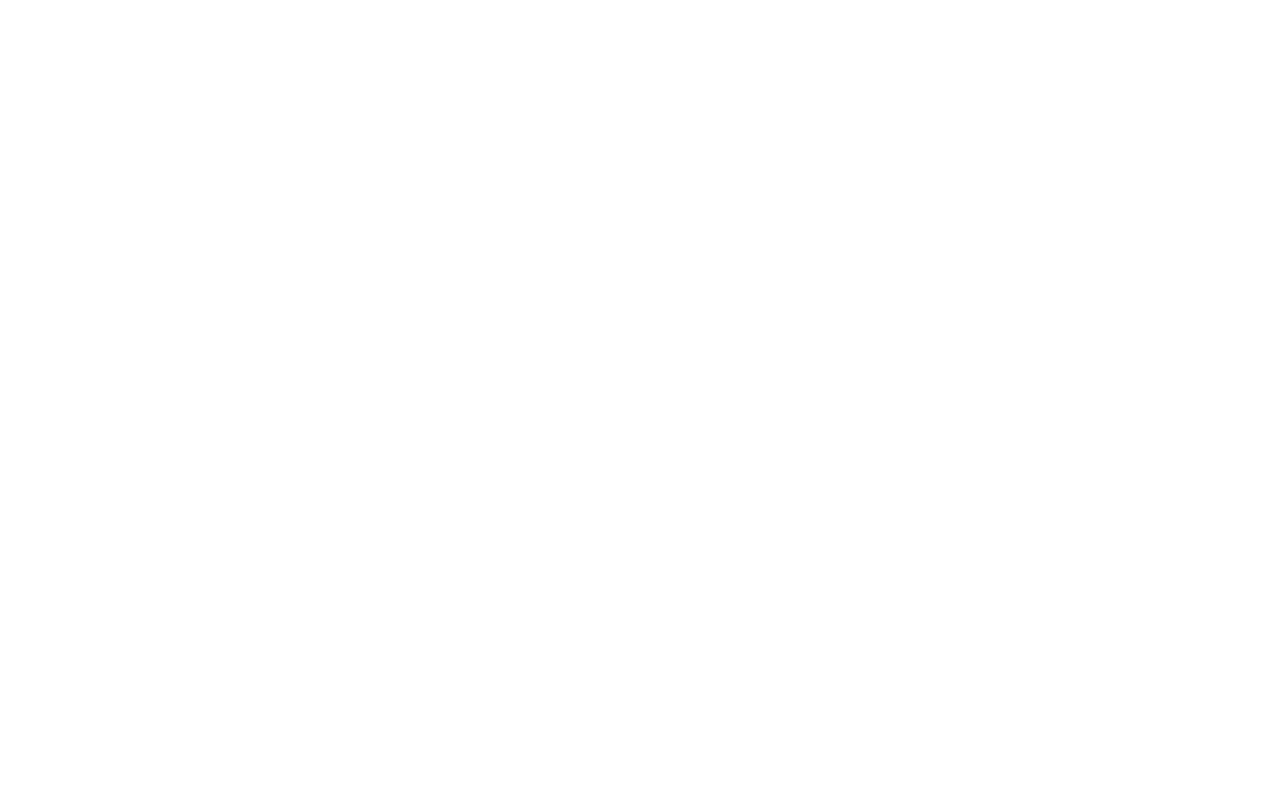
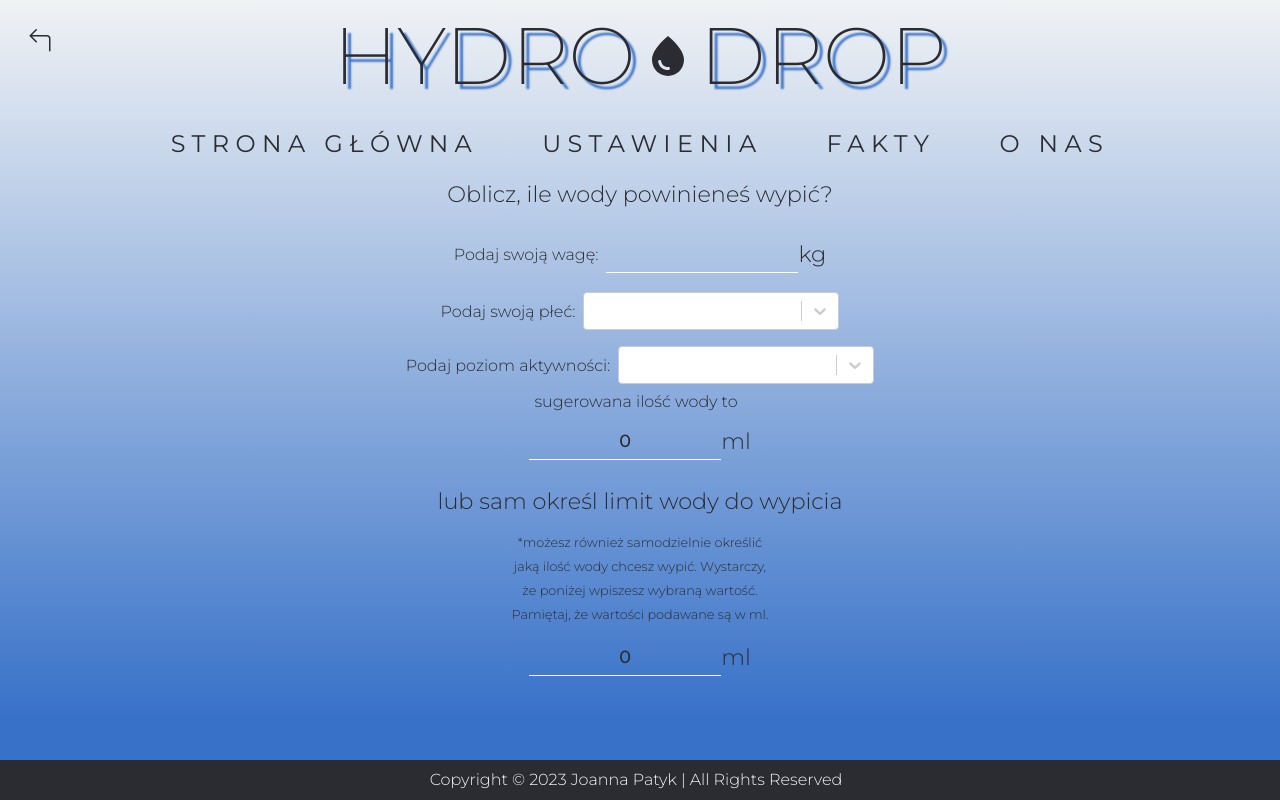
Before and after one commit to JoannaPatyk/hydrocrab-app, a React (Create React App) app: page /settings in a window 1280 px wide. Before the commit this address had no page. Built offline with nearby package versions, Linux system fonts and the light colour scheme; a web font is replaced by a local one.

Commit message:
Gender and activity level were taken into account in calculating the amount of water to drink Changed the appearance of the settings page

```diff
--- a/src/App.js
+++ b/src/App.js
@@ -11,22 +11,13 @@
     return (
         <BrowserRouter>
             <Routes>
-                <Route
-                    path="dashboard"
-                    element={
-                        <>
-                            <Layout />
-                            <Dashboard />
-                        </>
-                    }
-                >
-                    <Route path="dashboard" element={<Dashboard />} />
+                <Route path="/" element={<Landing />} />
+                <Route path="/" element={<Layout />}>
+                    <Route path="/dashboard" element={<Dashboard />} />
                     <Route path="settings" element={<Settings />} />
                     <Route path="facts" element={<Facts />} />
                     <Route path="about" element={<About />} />
                 </Route>
-
-                <Route path="/" element={<Landing />} />
             </Routes>
         </BrowserRouter>
     );
--- a/src/components/FormInput.js
+++ b/src/components/FormInput.js
@@ -1,19 +1,18 @@
 import React from 'react';
 import PropTypes from 'prop-types';
 
-function FormInput({ id, type, name, value, text, onChange, placeholder }) {
+function FormInput({ id, type, label, value, onChange, placeholder }) {
     return (
         <div className="form-container">
+            <label>{label}</label>
             <input
                 id={id}
                 type={type}
                 value={value}
                 className="form-input"
-                name={name}
                 onChange={onChange}
                 placeholder={placeholder}
             />
-            <h4>{text}</h4>
         </div>
     );
 }
@@ -22,8 +21,7 @@
     id: PropTypes.string,
     type: PropTypes.string,
     value: PropTypes.any,
-    name: PropTypes.string,
-    text: PropTypes.string,
+    label: PropTypes.string,
     onChange: PropTypes.func,
     placeholder: PropTypes.string
 };
--- a/src/components/FormSelect.js
+++ b/src/components/FormSelect.js
@@ -2,10 +2,9 @@
 import Select from 'react-select';
 import PropTypes from 'prop-types';
 
-const FormSelect = ({ value, options, text, placeholder, onChange }) => {
+const FormSelect = ({ value, options, placeholder, onChange }) => {
     return (
         <div className="select-container">
-            <h4>{text}</h4>
             <Select
                 myFontSize="16px"
                 className="form-select"
@@ -21,7 +20,6 @@
 FormSelect.propTypes = {
     onChange: PropTypes.func,
     options: PropTypes.array,
-    text: PropTypes.string,
     placeholder: PropTypes.string,
     value: PropTypes.object
 };
--- a/src/pages/Dashboard.js
+++ b/src/pages/Dashboard.js
@@ -42,6 +42,7 @@
 
     const handleCleanUp = () => {
         setBigCupActiveHeight(0);
+        console.log(bigCupActiveHeight);
     };
 
     return (
--- a/src/pages/Settings.js
+++ b/src/pages/Settings.js
@@ -1,28 +1,16 @@
 import React, { useEffect, useState } from 'react';
+import { Link } from 'react-router-dom';
 import styled from 'styled-components';
-import Menu from '../components/Menu';
-import { Link } from 'react-router-dom';
-import { BsArrow90DegLeft } from 'react-icons/bs';
 import Footer from '../components/Footer';
 import FormSelect from '../components/FormSelect';
 import FormInput from '../components/FormInput';
+import { BsArrow90DegLeft } from 'react-icons/bs';
 import { useWaterContext } from '../context/WaterContext';
+import genderOptions from '../utils/gender';
+import activityOptions from '../utils/activity';
 
-const genderOptions = [
-    { value: '-', label: '-' },
-    { value: 'kobieta', label: 'kobieta' },
-    { value: 'mężczyzna', label: 'mężczyzna' }
-];
-
-const activityOptions = [
-    { value: '-', label: '-' },
-    { value: 'mała', label: 'mała' },
-    { value: 'średnia', label: 'średnia' },
-    { value: 'duża', label: 'duża' }
-];
 function Settings() {
     const { literAmount, setLiterAmount } = useWaterContext();
-
     const [weight, setWeight] = useState('');
     const [gender, setGender] = useState('');
     const [activity, seActivity] = useState('');
@@ -32,8 +20,24 @@
         setLiterAmount(value);
     };
 
-    const handleLiterAmountChange2 = () => {
-        setLiterAmount(weight * 30);
+    const handleLiterAmountChangeMyself = () => {
+        let baseAmount = weight * 30;
+
+        if (gender === 'kobieta') {
+            baseAmount += 100;
+        } else if (gender === 'mężczyzna') {
+            baseAmount += 200;
+        }
+
+        if (activity === 'mała') {
+            baseAmount += 50;
+        } else if (activity === 'średnia') {
+            baseAmount += 200;
+        } else if (activity === 'duża') {
+            baseAmount += 300;
+        }
+
+        setLiterAmount(baseAmount);
     };
 
     const handleWeightChange = (event) => {
@@ -42,12 +46,19 @@
     };
 
     useEffect(() => {
-        handleLiterAmountChange2();
+        const timeout = setTimeout(() => {
+            handleLiterAmountChangeMyself();
+        }, 1000);
+
+        return () => {
+            clearTimeout(timeout);
+        };
         // eslint-disable-next-line
-    }, [weight]);
+    }, [weight, gender, activity]);
 
     const handleGender = (selected) => {
-        setGender(selected.value);
+        const value = selected.value;
+        setGender(value);
     };
 
     const handleActivity = (selected) => {
@@ -57,48 +68,57 @@
 
     return (
         <Wrapper>
-            <Link to="/" className="back-icon">
+            <Link to="/dashboard" className="back-icon">
                 <BsArrow90DegLeft />
             </Link>
             <div className="settings-container">
-                <h2>Ile wody chcesz wypić?</h2>
-                <div className="questions">
-                    <h3>Podaj sam ilość wody</h3>
+                <div className="choice-container">
+                    <h3>Oblicz, ile wody powinieneś wypić?</h3>
+                    <div className="question">
+                        <h4>Podaj swoją wagę:</h4>
+                        <FormInput id="weightInput" value={weight} type="number" onChange={handleWeightChange} />
+                        <h3>kg</h3>
+                    </div>
+                    <div className="question">
+                        <h4>Podaj swoją płeć:</h4>
+                        <FormSelect
+                            options={genderOptions}
+                            value={{ value: gender, label: gender }}
+                            onChange={handleGender}
+                        />
+                    </div>
+                    <div className="question">
+                        <h4>Podaj poziom aktywności:</h4>
+                        <FormSelect
+                            options={activityOptions}
+                            value={{ value: activity, label: activity }}
+                            onChange={handleActivity}
+                        />
+                    </div>
+                    <h4>sugerowana ilość wody to</h4>
+                    <div className="answer">
                         <FormInput
                             id="literInput"
                             value={literAmount}
                             type="number"
-                        text={'ml'}
-                        onChange={handleLiterAmountChange}
+                            onChange={handleLiterAmountChangeMyself}
                         />
-                    <h3>lub oblicz ilość wody do wypicia</h3>
-                    <FormInput
-                        id="weightInput"
-                        value={weight}
-                        type="number"
-                        text={'kg'}
-                        onChange={handleWeightChange}
-                    />
-                    <FormSelect
-                        options={genderOptions}
-                        value={{ value: gender, label: gender }}
-                        text={'Płeć:'}
-                        onChange={handleGender}
-                    />
-                    <FormSelect
-                        options={activityOptions}
-                        value={{ value: activity, label: activity }}
-                        text={'Aktywność:'}
-                        onChange={handleActivity}
-                    />
-                    <h3>sugerowana ilość wody to</h3>
+                        <h3>ml</h3>
+                    </div>
+                    <h3>lub sam określ limit wody do wypicia</h3>
+                    <p>
+                        *możesz również samodzielnie określić jaką ilość wody chcesz wypić. Wystarczy, że poniżej
+                        wpiszesz wybraną wartość. Pamiętaj, że wartości podawane są w ml.
+                    </p>
+                    <div className="answer">
                         <FormInput
                             id="literInput"
                             value={literAmount}
                             type="number"
-                        text={'ml'}
-                        onChange={handleLiterAmountChange2}
+                            onChange={handleLiterAmountChange}
                         />
+                        <h3>ml</h3>
+                    </div>
                 </div>
             </div>
             <Footer />
@@ -110,18 +130,11 @@
     .settings-container {
         position: relative;
         height: 78vh;
-        width: 100vw;
-        display: flex;
-        flex-direction: column;
-        justify-content: flex-start;
-        align-items: center;
-        padding: 0 auto;
+        width: 70vw;
+        margin: 0 auto;
         color: #2b2c32;
+        text-align: center;
         overflow: hidden;
-    }
-
-    .questions {
-        padding-left: 6rem;
     }
 
     .back-icon {
@@ -152,6 +165,7 @@
 
     h4 {
         font-weight: 300;
+        padding-right: 0.5rem;
     }
 
     input::-webkit-outer-spin-button,
@@ -160,14 +174,35 @@
         margin: 0;
     }
 
-    label {
-        padding: 1rem;
-        font-size: 1.1rem;
+    .choice-container {
+        display: flex;
+        flex-direction: column;
+        align-items: center;
+        justify-content: center;
+        width: 100%;
+        height: 80%;
+    }
+
+    .question,
+    .answer {
+        display: flex;
+        align-items: center;
+    }
+
+    .calculate {
+        margin: 2rem 0;
+        font-size: 1.3rem;
+    }
+
+    p {
+        width: 30%;
+        font-size: 0.8rem;
+        line-height: 1.5rem;
     }
 
     .form-container {
         display: flex;
-        align-items: center;
+        flex-direction: column;
         h4 {
             font-weight: 400;
             padding-left: 0.5rem;
@@ -187,11 +222,11 @@
         width: 12rem;
         padding: 0.5rem;
         margin: 0.5rem 0;
-        border-radius: 5px;
-        border: 1px solid #fff;
+        border-bottom: 1px solid #fff;
         font-size: 1.1rem;
         font-family: inherit;
         font-weight: 500;
+        text-align: center;
         color: inherit;
         background-color: transparent;
         cursor: pointer;
@@ -200,6 +235,10 @@
     .form-select {
         width: 16rem;
         padding: 0.5rem 0;
+    }
+
+    label {
+        font-size: 1.4rem;
     }
 
     .background-img {
--- /dev/null
+++ b/src/utils/activity.js
@@ -0,0 +1,8 @@
+const activityOptions = [
+    { value: '-', label: '-' },
+    { value: 'mała', label: 'mała' },
+    { value: 'średnia', label: 'średnia' },
+    { value: 'duża', label: 'duża' }
+];
+
+export default activityOptions;
--- /dev/null
+++ b/src/utils/gender.js
@@ -0,0 +1,7 @@
+const genderOptions = [
+    { value: '-', label: '-' },
+    { value: 'kobieta', label: 'kobieta' },
+    { value: 'mężczyzna', label: 'mężczyzna' }
+];
+
+export default genderOptions;
```
Lines whose indentation alone changed are shown as unchanged.
